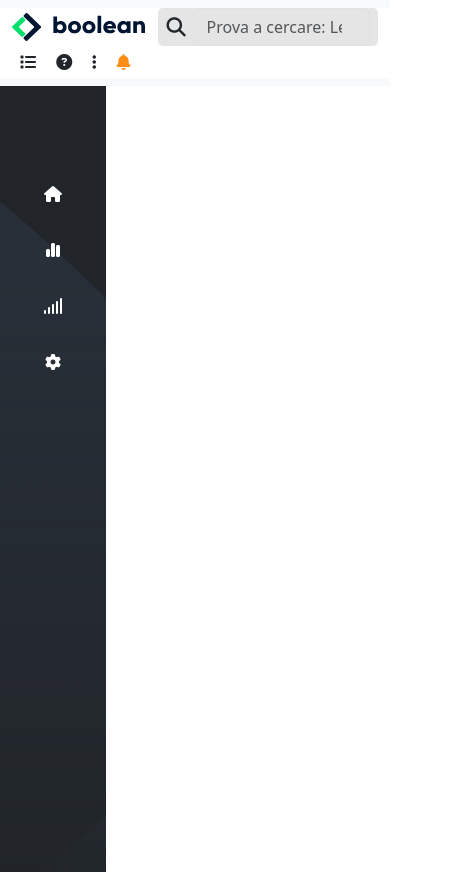
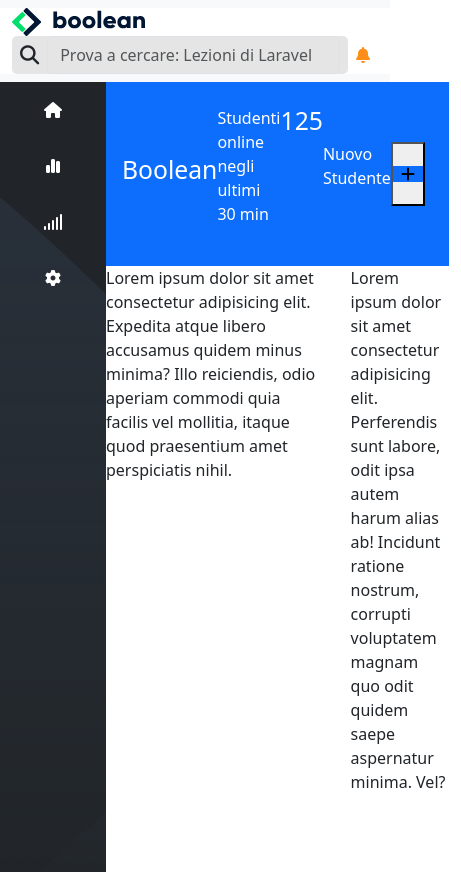
Before and after one commit to Masterkudi/html-css-bootstrap-dashboard, a plain HTML site: page index.html in a window 390 px wide. Shown: the whole page, 461 px wide, since content can reach past the window. Before the commit the page ends 844 px from the top, so only its background shows below. Drawn offline with nearby package versions, Linux system fonts and the light colour scheme.

Commit message:
avanzamento main section

```diff
--- a/assets/css/style.css
+++ b/assets/css/style.css
@@ -4,10 +4,6 @@
     box-sizing: border-box;
 }
 
-body {
-    position: fixed;
-    overflow: auto;
-}
 
 .navbar.bg-body-tertiary {
     background-color: #F8F9FA;
@@ -23,7 +19,7 @@ body {
 
 .d-flex-custom {
     background-color: #E5E5E5;
-    width: 60%;
+    flex-grow: 1;
     border-radius: 5px;
     align-items: center;
 }
@@ -44,10 +40,8 @@ body {
 .container-fluid-custom li, span {
     padding: 1rem;
     list-style: none;
-    margin: 0;
 }
 .container-fluid-custom i {
-    margin: auto;
     list-style: none;
 }
 .container-fluid-custom li:hover {
@@ -60,5 +54,5 @@ body {
 }
 
 .sidebar {
-    padding-top: 5rem;
+    height: calc(100vh - 54px);
 }
--- a/index.html
+++ b/index.html
@@ -16,8 +16,8 @@
 <body>
     <header>
         <nav class="navbar bg-body-tertiary">
-            <div class="container-fluid">
-                <img src="assets/img/logo.svg" alt="">
+            <div class="container-fluid d-flex">
+                <img src="assets/img/logo.svg" alt="" class="me-2" >
                 <div class="d-flex d-flex-custom">
                     <i class="fa-solid fa-magnifying-glass"></i>
                     <input class="form-control me-2" type="search" placeholder="Prova a cercare: Lezioni di Laravel"
@@ -26,10 +26,10 @@
                 <div class="icon-menu">
                     <div class="row">
                         <div class="col">
-                            <i class="fa-solid fa-list"></i>
-                            <i class="fa-solid fa-circle-question"></i>
-                            <i class="fa-solid fa-ellipsis-vertical"></i>
-                            <button><i class="fa-solid fa-bell" style="color: #ff8e18;"></i></button>
+                            <i class="fa-solid fa-list d-none d-sm-inline"></i>
+                            <i class="fa-solid fa-circle-question d-none d-sm-inline"></i>
+                            <i class="fa-solid fa-ellipsis-vertical d-none d-sm-inline"></i>
+                            <button><i class="fa-solid fa-bell fa-beat" style="color: #ff8e18;" ></i></button>
                         </div>
                     </div>
                 </div>
@@ -40,7 +40,7 @@
         <div class="container-fluid container-fluid-custom">
             <div class="row flex-nowrap">
                 <div class="col-auto col-md-2 col-xl-2 px-sm-2 bg-dark">
-                    <div class="sidebar d-flex flex-column align-items-center align-items-sm-start px-3 text-white min-vh-100">
+                    <div class="sidebar d-flex flex-column align-items-center align-items-sm-start px-3 text-white">
                         <ul class="nav nav-pills flex-column mb-sm-auto mb-0 align-items-center align-items-sm-start text-white"
                             id="menu">
                             <li class="nav-item">
@@ -58,8 +58,31 @@
                         </div>
                     </div>
                 </div>
-                <div class="col py-3">
-                    <h1></h1>
+                <div class="col p-0">
+                    <div class="blu-line nav-pills d-flex justify-content-between align-items-center align-items-sm-start pt-4 pe-4 pb-4 ps-3 text-white bg-primary">
+                        <section class="right-sec d-flex fd-col">
+                            <h2>Boolean</h2>
+
+                        </section>
+                        <section class="center-sec d-flex fd-col">
+                            <p>Studenti online negli ultimi 30 min</p>
+                            <h2>125</h2>
+                        </section>
+                        <section class="left-sec d-flex fd-row">
+                            <p>Nuovo Studente</p>
+                            <button><i class="fa-solid fa-plus style-none px-2 bg-primary"></i></button>
+                        </section>
+                    </div>
+                    <div class="row">
+                        <div class="col-8">
+                            <table>
+                                <p>Lorem ipsum dolor sit amet consectetur adipisicing elit. Expedita atque libero accusamus quidem minus minima? Illo reiciendis, odio aperiam commodi quia facilis vel mollitia, itaque quod praesentium amet perspiciatis nihil.</p>
+                            </table>
+                        </div>
+                        <div class="col-4">
+                            <p>Lorem ipsum dolor sit amet consectetur adipisicing elit. Perferendis sunt labore, odit ipsa autem harum alias ab! Incidunt ratione nostrum, corrupti voluptatem magnam quo odit quidem saepe aspernatur minima. Vel?</p>
+                        </div>
+                    </div>
                 </div>
             </div>
         </div>
```
